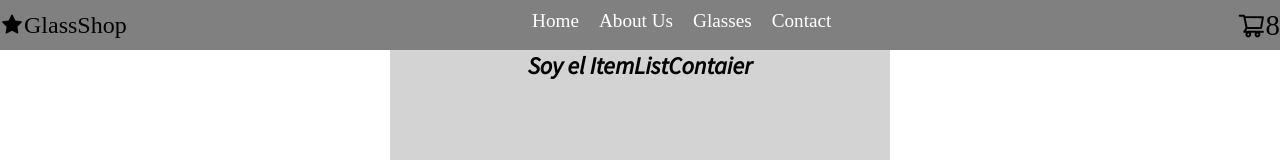
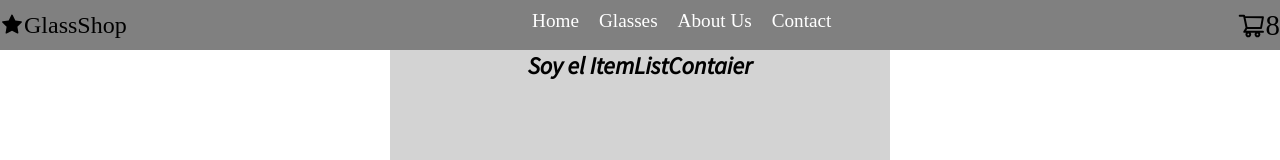
Before and after one commit to gaston964/GlassShop, a React (Vite) app: page / in a window 1280 px wide. Shown: the top 160 px of the page. Built offline with nearby package versions, Linux system fonts and the light colour scheme.

Commit message:
PreEntrega1 Gutierrez

```diff
--- a/src/components/NavBar.jsx
+++ b/src/components/NavBar.jsx
@@ -15,10 +15,10 @@ const NavBar = () => {
                 <a href="">Home</a>
                 </MenuItems>
                 <MenuItems>
-                <a href="">About Us</a>
+                <a href="">Glasses</a>
                 </MenuItems>
                 <MenuItems>
-                <a href="">Glasses</a>
+                <a href="">About Us</a>
                 </MenuItems>
                 <MenuItems>
                 <a href="">Contact</a>
```
